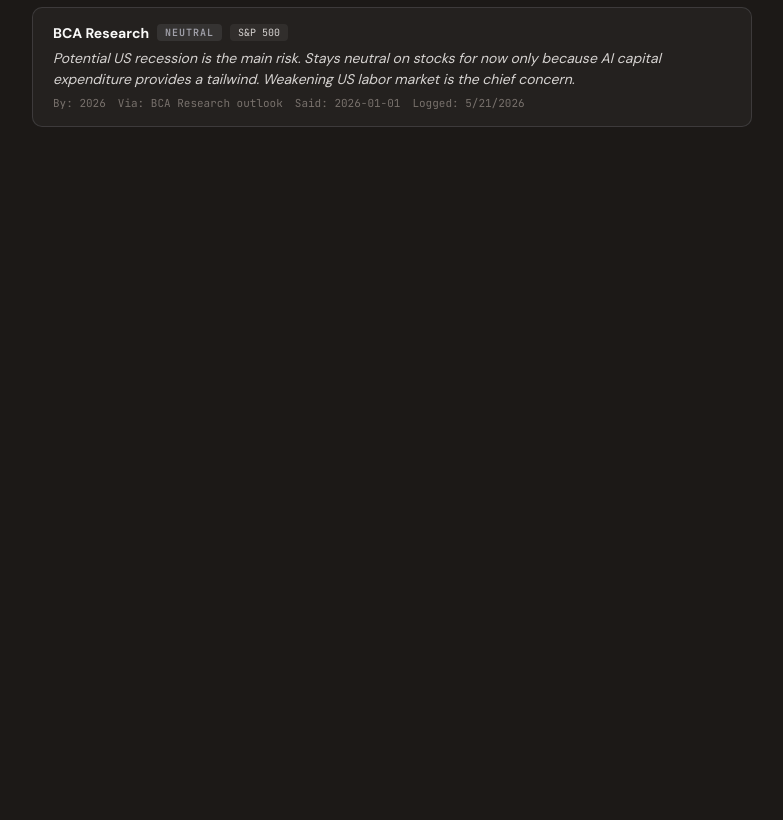
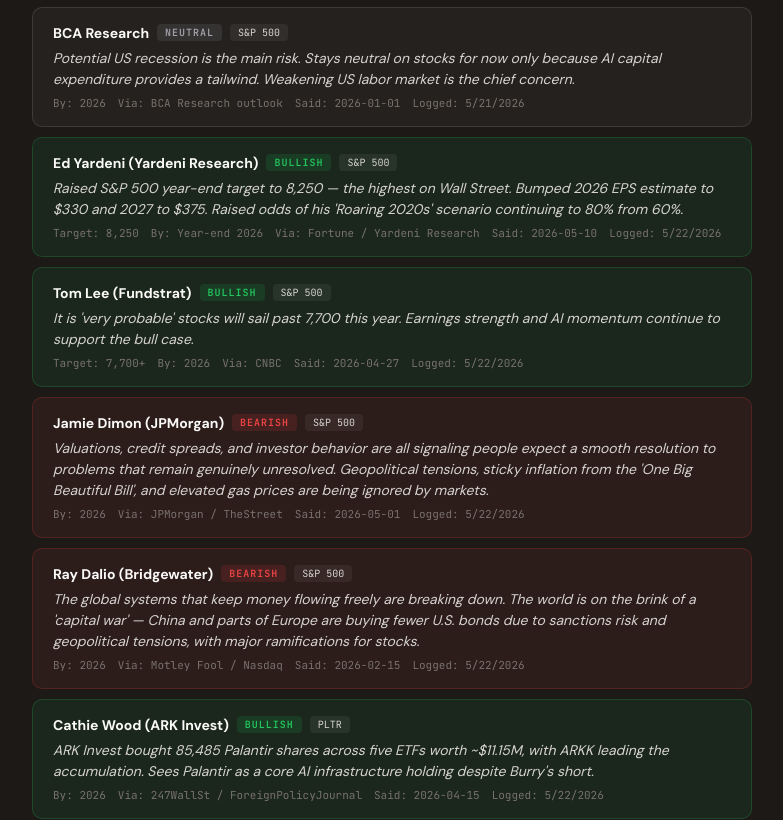
Before and after one commit to veridead1/pundit-tracker, a Next.js app: page / in a window 1280 px wide. Shown: the part 1540-2360 px from the top of the page, without its empty margins (248-1031 px from the left). Before the commit the page ends 1701 px from the top, so only its background shows below. Built offline with nearby package versions, Linux system fonts and the light colour scheme.

Commit message:
add 10 new pundit predictions from May 2026

```diff
--- a/components/PunditTracker.jsx
+++ b/components/PunditTracker.jsx
@@ -39,7 +39,17 @@ var SEED_DATA = [
   { id: "seed07", commentator: "Tom Lee (Fundstrat)", prediction: "Stocks are now in the process of going back to their all-time highs. S&P 500 could reach 7,300 this year. 70% of the index has already weathered a bear market cycle.", asset: "S&P 500", direction: "bullish", target: "7,300", timeframe: "2026", source: "CNBC Closing Bell", date_stated: "2026-04-08", created: "2026-05-21T12:06:00Z" },
   { id: "seed08", commentator: "Cathie Wood (ARK Invest)", prediction: "U.S. economy is a coiled spring that could bounce back powerfully. Forecasts real GDP growth surging toward 5% with falling inflation and potentially outright deflation, driven by AI-led productivity boom.", asset: null, direction: "bullish", target: "5% real GDP growth", timeframe: "2026", source: "ARK Invest 2026 Outlook Letter", date_stated: "2026-01-15", created: "2026-05-21T12:07:00Z" },
   { id: "seed09", commentator: "Cathie Wood (ARK Invest)", prediction: "AI bubble is years away. The most powerful capital spending cycle in history is coming. What once was the cap in spending has become a floor. Consumers adopting AI at twice the pace of the internet in the 1990s.", asset: "ARKK", direction: "bullish", target: null, timeframe: "2026-2030", source: "ARK Invest 2026 Outlook Letter", date_stated: "2026-01-15", created: "2026-05-21T12:08:00Z" },
-  { id: "seed10", commentator: "BCA Research", prediction: "Potential US recession is the main risk. Stays neutral on stocks for now only because AI capital expenditure provides a tailwind. Weakening US labor market is the chief concern.", asset: "S&P 500", direction: "neutral", target: null, timeframe: "2026", source: "BCA Research outlook", date_stated: "2026-01-01", created: "2026-05-21T12:09:00Z" }
+  { id: "seed10", commentator: "BCA Research", prediction: "Potential US recession is the main risk. Stays neutral on stocks for now only because AI capital expenditure provides a tailwind. Weakening US labor market is the chief concern.", asset: "S&P 500", direction: "neutral", target: null, timeframe: "2026", source: "BCA Research outlook", date_stated: "2026-01-01", created: "2026-05-21T12:09:00Z" },
+  { id: "seed11", commentator: "Ed Yardeni (Yardeni Research)", prediction: "Raised S&P 500 year-end target to 8,250 — the highest on Wall Street. Bumped 2026 EPS estimate to $330 and 2027 to $375. Raised odds of his 'Roaring 2020s' scenario continuing to 80% from 60%.", asset: "S&P 500", direction: "bullish", target: "8,250", timeframe: "Year-end 2026", source: "Fortune / Yardeni Research", date_stated: "2026-05-10", created: "2026-05-22T12:10:00Z" },
+  { id: "seed12", commentator: "Tom Lee (Fundstrat)", prediction: "It is 'very probable' stocks will sail past 7,700 this year. Earnings strength and AI momentum continue to support the bull case.", asset: "S&P 500", direction: "bullish", target: "7,700+", timeframe: "2026", source: "CNBC", date_stated: "2026-04-27", created: "2026-05-22T12:11:00Z" },
+  { id: "seed13", commentator: "Jamie Dimon (JPMorgan)", prediction: "Valuations, credit spreads, and investor behavior are all signaling people expect a smooth resolution to problems that remain genuinely unresolved. Geopolitical tensions, sticky inflation from the 'One Big Beautiful Bill', and elevated gas prices are being ignored by markets.", asset: "S&P 500", direction: "bearish", target: null, timeframe: "2026", source: "JPMorgan / TheStreet", date_stated: "2026-05-01", created: "2026-05-22T12:12:00Z" },
+  { id: "seed14", commentator: "Ray Dalio (Bridgewater)", prediction: "The global systems that keep money flowing freely are breaking down. The world is on the brink of a 'capital war' — China and parts of Europe are buying fewer U.S. bonds due to sanctions risk and geopolitical tensions, with major ramifications for stocks.", asset: "S&P 500", direction: "bearish", target: null, timeframe: "2026", source: "Motley Fool / Nasdaq", date_stated: "2026-02-15", created: "2026-05-22T12:13:00Z" },
+  { id: "seed15", commentator: "Cathie Wood (ARK Invest)", prediction: "ARK Invest bought 85,485 Palantir shares across five ETFs worth ~$11.15M, with ARKK leading the accumulation. Sees Palantir as a core AI infrastructure holding despite Burry's short.", asset: "PLTR", direction: "bullish", target: null, timeframe: "2026", source: "247WallSt / ForeignPolicyJournal", date_stated: "2026-04-15", created: "2026-05-22T12:14:00Z" },
+  { id: "seed16", commentator: "Michael Burry", prediction: "Palantir is wildly overvalued and worth less than $50 per share, implying a ~65% decline from current levels. Initiated put options against Palantir as part of broader tech short thesis.", asset: "PLTR", direction: "bearish", target: "<$50", timeframe: null, source: "Insider Monkey / 247WallSt", date_stated: "2026-04-15", created: "2026-05-22T12:15:00Z" },
+  { id: "seed17", commentator: "Paul Tudor Jones", prediction: "Current market environment feels similar to 1999, but draws a different conclusion from Burry — the rally could continue for another year or two before a meaningful correction arrives.", asset: "S&P 500", direction: "bullish", target: null, timeframe: "2026-2027", source: "CNBC", date_stated: "2026-05-01", created: "2026-05-22T12:16:00Z" },
+  { id: "seed18", commentator: "Morgan Stanley", prediction: "S&P 500 to reach 7,800 by year-end, supported by earnings growth and continued AI capital expenditure. Political risks remain a key uncertainty for the second half.", asset: "S&P 500", direction: "bullish", target: "7,800", timeframe: "Year-end 2026", source: "Morgan Stanley Market Outlook", date_stated: "2026-01-01", created: "2026-05-22T12:17:00Z" },
+  { id: "seed19", commentator: "UBS Global Wealth Management", prediction: "S&P 500 to reach 7,500 by year-end. All major Wall Street analysts now predict a stock rally in 2026, with the median forecast pointing to roughly 10% gains.", asset: "S&P 500", direction: "bullish", target: "7,500", timeframe: "Year-end 2026", source: "AdvisorHub", date_stated: "2026-01-01", created: "2026-05-22T12:18:00Z" },
+  { id: "seed20", commentator: "RBC Capital Markets", prediction: "S&P 500 target of 7,900 for year-end 2026. Strong earnings growth of 10%+ in revenues and expanding operating margins to ~16% all-time highs support the bull case.", asset: "S&P 500", direction: "bullish", target: "7,900", timeframe: "Year-end 2026", source: "AdvisorHub / TheStreet", date_stated: "2026-01-01", created: "2026-05-22T12:19:00Z" }
 ];
 
 var EMPTY_FORM = {
```
